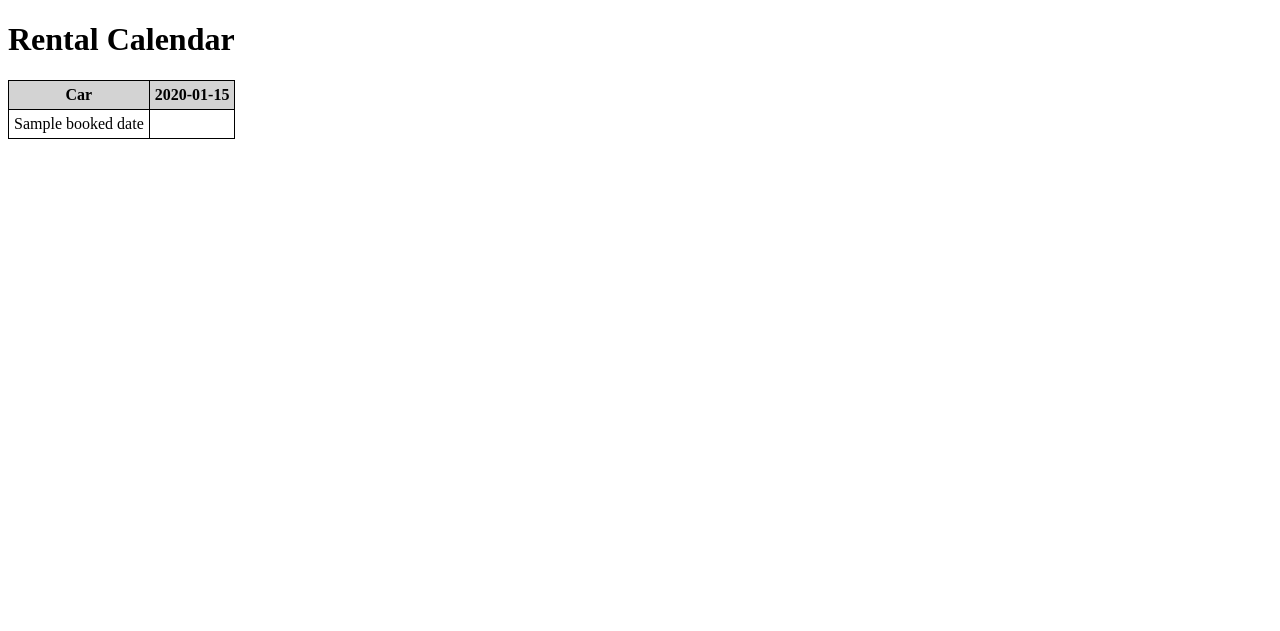
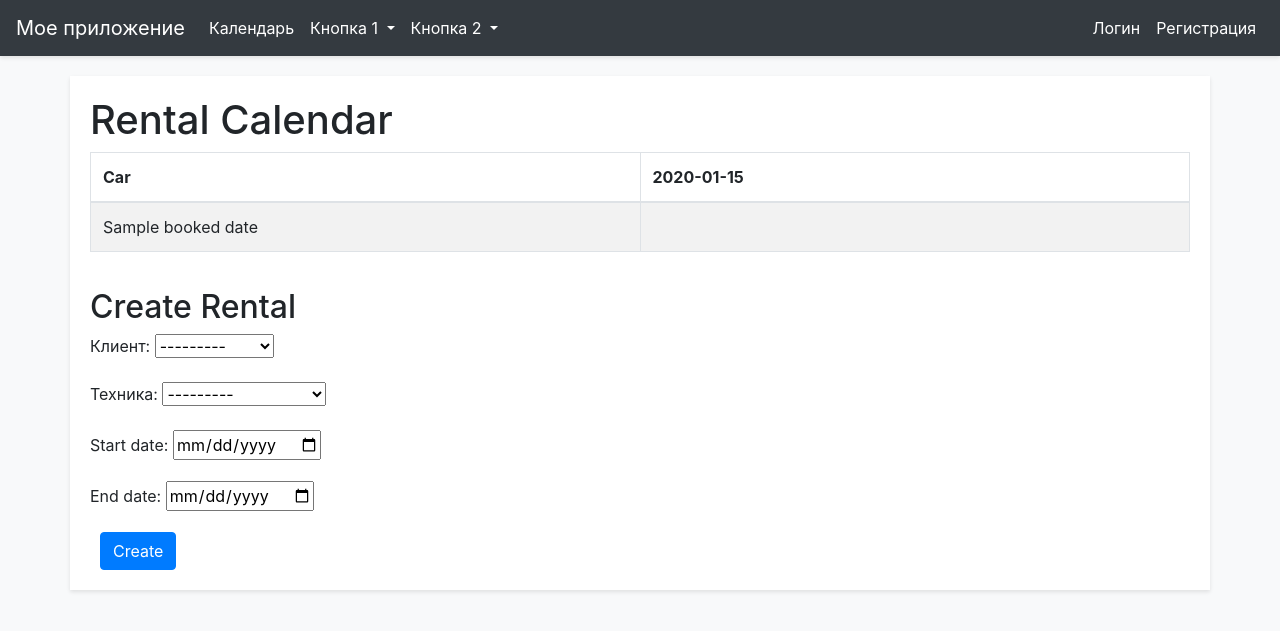
Before and after one commit to gipopotamus/Spectech-Tracker, a Django app: template spectech/tracker/templates/rental_calendar.html in a window 1280 px wide. Shown: the top 631 px of the page. Run offline with Django 4.2, Linux system fonts and the light colour scheme; tables that the repository leaves empty hold one stand-in row (values such as "Sample post"); the template is opened without the code that fills it: values that come from a table or form of the project are taken from there, most other values are stand-ins (such as "Sample title", 1, 10 or a date in 2020); parts of the project's set-up code (start-up, migrations or seed data) failed here and were passed over; some libraries are stand-ins or nearby versions.

Commit message:
create rent form

```diff
--- /dev/null
+++ b/spectech/tracker/forms.py
@@ -0,0 +1,17 @@
+from django import forms
+from .models import Rental
+
+
+class RentalForm(forms.ModelForm):
+    start_date = forms.DateField(widget=forms.DateInput(attrs={'type': 'date'}))
+    end_date = forms.DateField(widget=forms.DateInput(attrs={'type': 'date'}))
+
+    class Meta:
+        model = Rental
+        fields = ['client', 'car', 'start_date', 'end_date']
+        labels = {
+            'client': 'Клиент',
+            'car': 'Техника',
+            'start_date': 'Дата начала',
+            'end_date': 'Дата окончания',
+        }
--- /dev/null
+++ b/spectech/tracker/templates/base.html
@@ -0,0 +1,99 @@
+<!DOCTYPE html>
+<html>
+<head>
+    <title>Мое приложение</title>
+    <link rel="stylesheet" href="https://stackpath.bootstrapcdn.com/bootstrap/4.5.2/css/bootstrap.min.css">
+    <style>
+        body {
+            background-color: #f8f9fa;
+        }
+        .navbar {
+            background-color: #343a40;
+            box-shadow: 0 2px 4px rgba(0, 0, 0, 0.1);
+        }
+        .navbar-nav .nav-item .nav-link {
+            color: #fff;
+        }
+        .navbar-nav .nav-item .nav-link:hover,
+        .navbar-nav .nav-item .nav-link:focus {
+            background-color: #007bff;
+        }
+        .navbar-nav .dropdown:hover .dropdown-menu {
+            display: block;
+        }
+        .container {
+            margin-top: 20px;
+            background-color: #fff;
+            box-shadow: 0 2px 4px rgba(0, 0, 0, 0.1);
+            padding: 20px;
+        }
+        .btn {
+            margin-left: 10px;
+        }
+        .ml-auto {
+            margin-left: auto !important;
+        }
+        .dropdown-menu {
+            background-color: #343a40;
+        }
+        .dropdown-item {
+            color: #fff;
+        }
+        .dropdown-item:hover,
+        .dropdown-item:focus {
+            background-color: #007bff;
+        }
+    </style>
+</head>
+<body>
+<nav class="navbar navbar-expand-lg navbar-dark">
+    <a class="navbar-brand" href="#">Мое приложение</a>
+    <button class="navbar-toggler" type="button" data-toggle="collapse" data-target="#navbarNav"
+            aria-controls="navbarNav" aria-expanded="false" aria-label="Toggle navigation">
+        <span class="navbar-toggler-icon"></span>
+    </button>
+    <div class="collapse navbar-collapse" id="navbarNav">
+        <ul class="navbar-nav mr-auto">
+            <li class="nav-item">
+                <a class="nav-link" href="#">Календарь</a>
+            </li>
+            <li class="nav-item dropdown">
+                <a class="nav-link dropdown-toggle" href="#" id="navbarDropdown1" role="button" data-toggle="dropdown"
+                   aria-haspopup="true" aria-expanded="false">
+                    Кнопка 1
+                </a>
+                <div class="dropdown-menu" aria-labelledby="navbarDropdown1">
+                    <a class="dropdown-item" href="#">4</a>
+                    <a class="dropdown-item" href="#">5</a>
+                    <a class="dropdown-item" href="#">6</a>
+                </div>
+            </li>
+            <li class="nav-item dropdown">
+                <a class="nav-link dropdown-toggle" href="#" id="navbarDropdown2" role="button" data-toggle="dropdown"
+                   aria-haspopup="true" aria-expanded="false">
+                    Кнопка 2
+                </a>
+                <div class="dropdown-menu" aria-labelledby="navbarDropdown2">
+                    <a class="dropdown-item" href="#">1</a>
+                    <a class="dropdown-item" href="#">2</a>
+                    <a class="dropdown-item" href="#">3</a>
+                </div>
+            </li>
+        </ul>
+        <ul class="navbar-nav ml-auto">
+            <li class="nav-item">
+                <a class="nav-link" href="#">Логин</a>
+            </li>
+            <li class="nav-item">
+                <a class="nav-link" href="#">Регистрация</a>
+            </li>
+        </ul>
+    </div>
+</nav>
+<div class="container">
+    {% block content %}
+    {% endblock %}
+</div>
+<script src="https://stackpath.bootstrapcdn.com/bootstrap/4.5.2/js/bootstrap.min.js"></script>
+</body>
+</html>
--- a/spectech/tracker/templates/rental_calendar.html
+++ b/spectech/tracker/templates/rental_calendar.html
@@ -1,58 +1,49 @@
-<!DOCTYPE html>
-<html>
-<head>
-    <title>Rental Calendar</title>
-    <style>
-        table {
-            border-collapse: collapse;
-        }
-        th, td {
-            border: 1px solid black;
-            padding: 5px;
-        }
-        th {
-            background-color: lightgray;
-        }
-        .booked {
-            background-color: red;
-            cursor: pointer; /* Изменение формы курсора при наведении */
-        }
-    </style>
-</head>
-<body>
+{% extends 'base.html' %}
+
+{% block content %}
     <h1>Rental Calendar</h1>
 
-    <table>
+    <div id="calendar-container" style="overflow-x: scroll;">
+        <table class="table table-bordered table-striped" style="min-width: 100%; table-layout: fixed;">
             <thead>
                 <tr>
-                <th>Car</th>
+                    <th style="width: 100px;">Car</th>
                     {% for date in dates %}
-                    <th>{{ date }}</th>
+                        <th style="width: 100px;">{{ date }}</th>
                     {% endfor %}
                 </tr>
             </thead>
             <tbody>
                 {% for car_name, rentals in booked_dates.items %}
                 <tr>
-                <td>{{ car_name }}</td>
+                    <td style="width: 100px;">{{ car_name }}</td>
                     {% for date in dates %}
                         {% if date in rentals|join:", " %}
-                    <td class="booked">
+                        <td class="booked" style="width: 100px; background-color: red; color: white;">
                             {% for rental in rentals %}
                                 {% for key, value in rental.items %}
                                     {% if date in value %}
-                                        {{ key }}
+                                        <a href="/rental/info/{{ key }}">{{ key }}</a>
                                     {% endif %}
                                 {% endfor %}
                             {% endfor %}
                         </td>
                         {% else %}
-                    <td></td>
+                        <td style="width: 100px;"></td>
                         {% endif %}
                     {% endfor %}
                 </tr>
                 {% endfor %}
             </tbody>
         </table>
-</body>
-</html>
+    </div>
+
+    <div id="create-rental-form" style="margin-top: 20px;">
+        <h2>Create Rental</h2>
+        <form method="post" action="/rental/create/">
+            {% csrf_token %}
+            {{ form.as_p }}
+            <button type="submit" class="btn btn-primary">Create</button>
+        </form>
+    </div>
+{% endblock %}
--- /dev/null
+++ b/spectech/tracker/urls.py
@@ -0,0 +1,8 @@
+from django.urls import path
+from .views import rental_calendar, RentalDetailView
+
+urlpatterns = [
+    path('calendar/', rental_calendar, name='rental_calendar'),
+    path('info/<int:pk>/', RentalDetailView.as_view(), name='booking_delete'),
+    path('create/', rental_calendar, name='create_rental'),
+]
```
Also changed, not shown: spectech/tracker/views.py (+35 -17 lines). Lines whose indentation alone changed are shown as unchanged.
